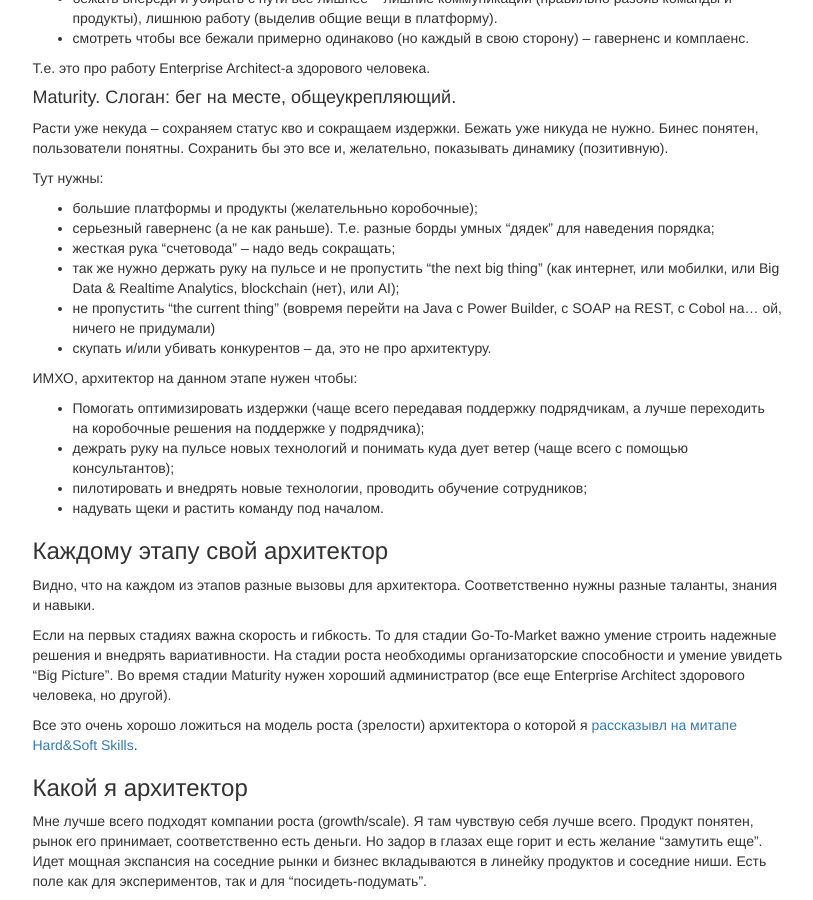
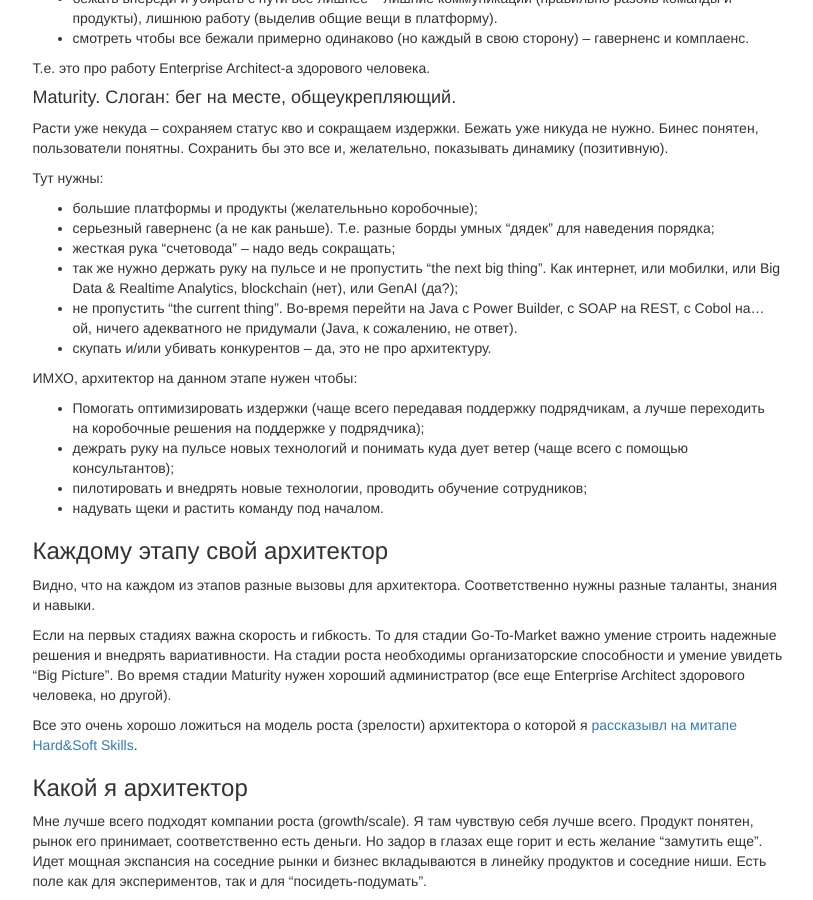
Before and after one commit to akava/akava.github.io, a Jekyll site: the page built from _posts/2024-06-02-7-startup-stages-architect-standpoint.md, in a window 1280 px wide and 900 px high, scrolled down 2720 px. Shown: the whole window, without its empty margins (135-948 px from the left). Built offline with Jekyll 4.4.1, drawn with Linux system fonts in a browser that asks for light colours; nearby versions of some CDN libraries; comment, search, counter and statistics services are not loaded.

Commit message:
И еще

```diff
--- a/_posts/2024-06-02-7-startup-stages-architect-standpoint.md
+++ b/_posts/2024-06-02-7-startup-stages-architect-standpoint.md
@@ -107,8 +107,8 @@ tags:
 * большие платформы и продукты (желательньно коробочные);
 * серьезный гаверненс (а не как раньше). Т.е. разные борды умных "дядек" для наведения порядка;
 * жесткая рука "счетовода" – надо ведь сокращать;
-* так же нужно держать руку на пульсе и не пропустить "the next big thing" (как интернет, или мобилки, или Big Data & Realtime Analytics, blockchain (нет), или AI);
-* не пропустить "the current thing" (вовремя перейти на Java с Power Builder, с SOAP на REST, с Cobol на... ой, ничего не придумали)
+* так же нужно держать руку на пульсе и не пропустить "the next big thing". Как интернет, или мобилки, или Big Data & Realtime Analytics, blockchain (нет), или GenAI (да?);
+* не пропустить "the current thing". Во-время перейти на Java с Power Builder, с SOAP на REST, с Cobol на... ой, ничего адекватного не придумали (Java, к сожалению, не ответ).
 * cкупать и/или убивать конкурентов – да, это не про архитектуру.
 
 ИМХО, архитектор на данном этапе нужен чтобы:
```
